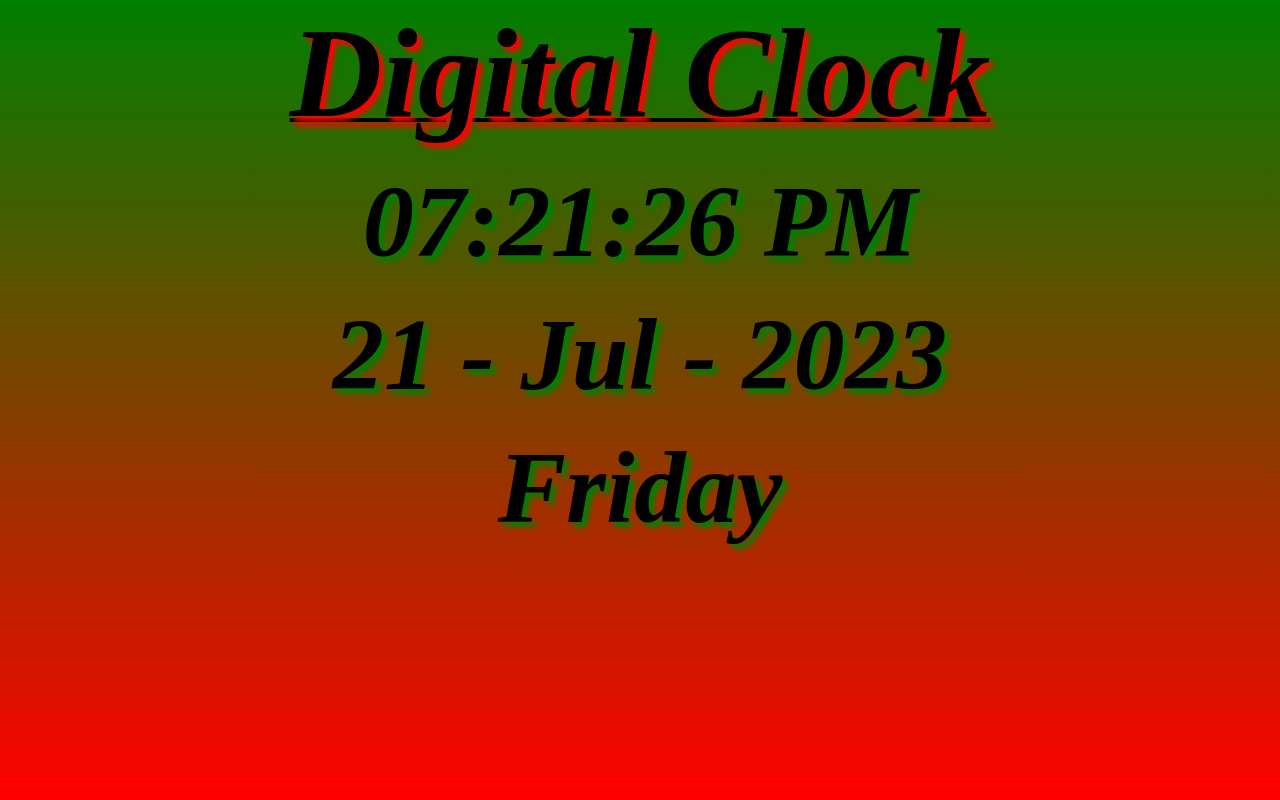
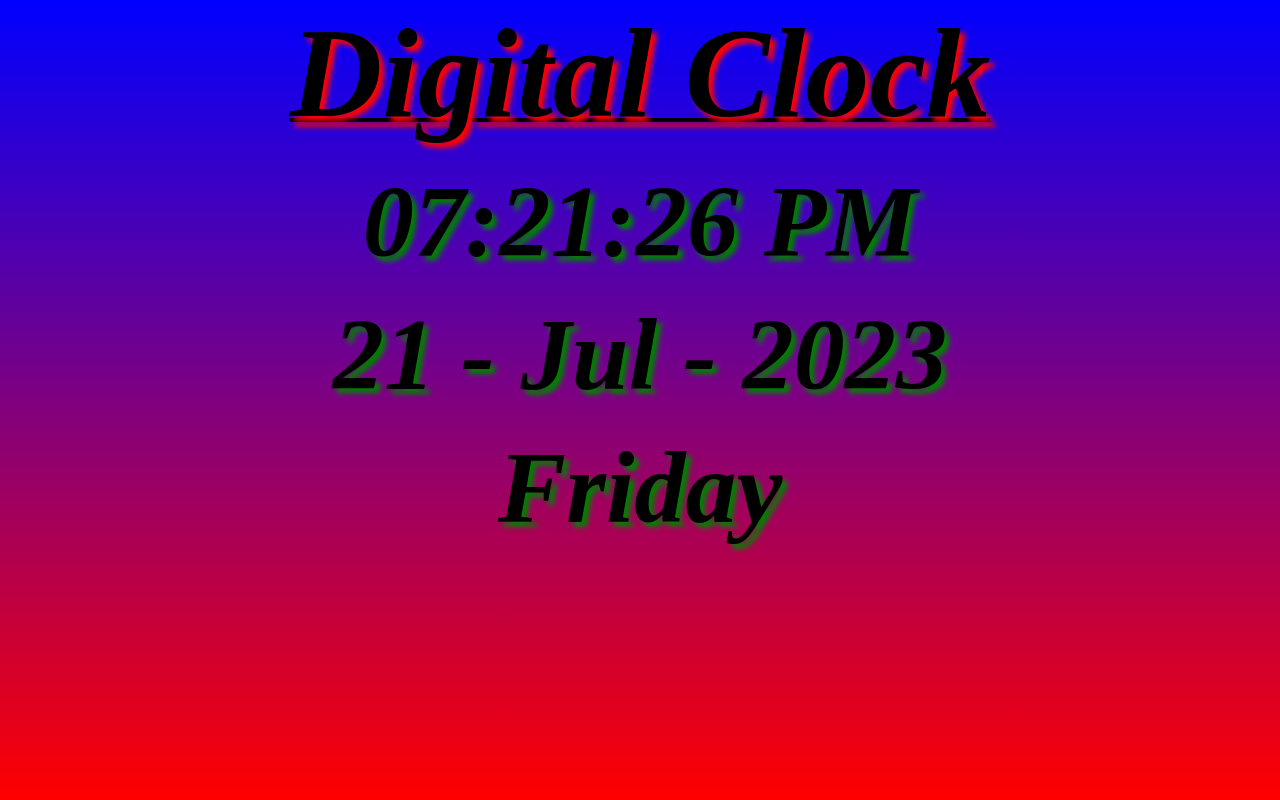
Before and after one commit to Ayyappa970/Clock, a plain HTML site: page index.html in a window 1280 px wide. Drawn offline with Linux system fonts and the light colour scheme.

Commit message:
background changes

```diff
--- a/index.html
+++ b/index.html
@@ -9,7 +9,7 @@
         body{
             width: 100vw;
             height: 100vh;
-            background-image: linear-gradient(green,red);
+            background-image: linear-gradient(blue,red);
             text-align: center;
         }
         #heading{
```
